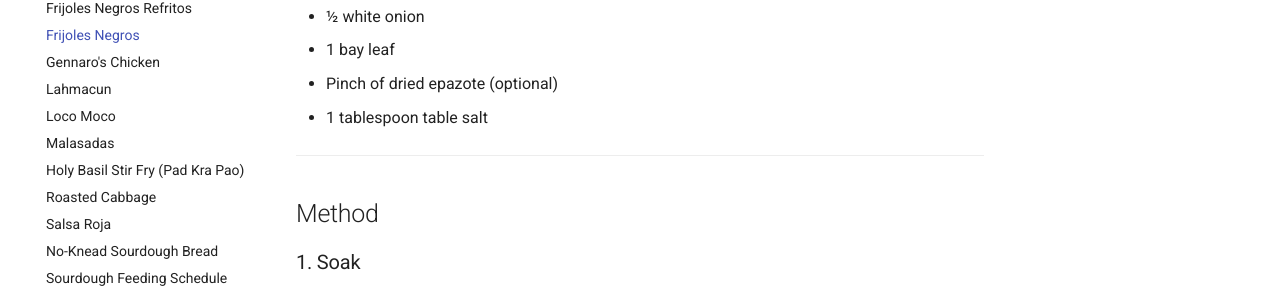
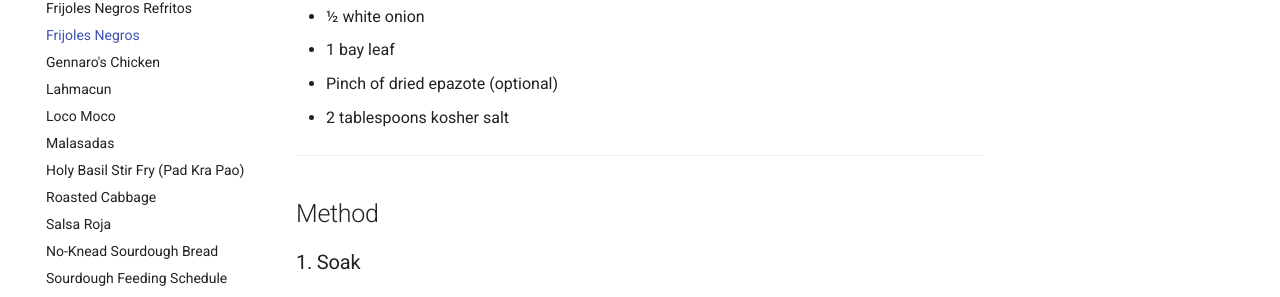
Before and after one commit to normanj9/recipes, an MkDocs documentation site: the page built from docs/recipes/frijoles-negros.md, in a window 1280 px wide and 1316 px high. Shown: the part 372-669 px from the top of the window. Built offline with MkDocs 1.6.1 and Material for MkDocs 9.7.7, drawn with Linux system fonts in a browser that asks for light colours; comment, search, counter and statistics services are not loaded.

Commit message:
Update frijoles-negros.md

```diff
--- a/docs/recipes/frijoles-negros.md
+++ b/docs/recipes/frijoles-negros.md
@@ -10,7 +10,7 @@ _Adapted from the Frijoles Negros recipe in La Mesa Mexicana._
 - ½ white onion
 - 1 bay leaf
 - Pinch of dried epazote (optional)
-- 1 tablespoon table salt
+- 2 tablespoons kosher salt
 
 ---
 
```
